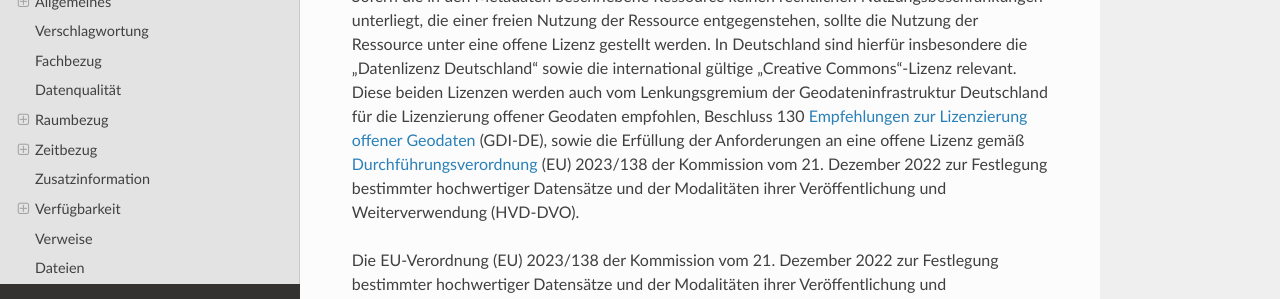
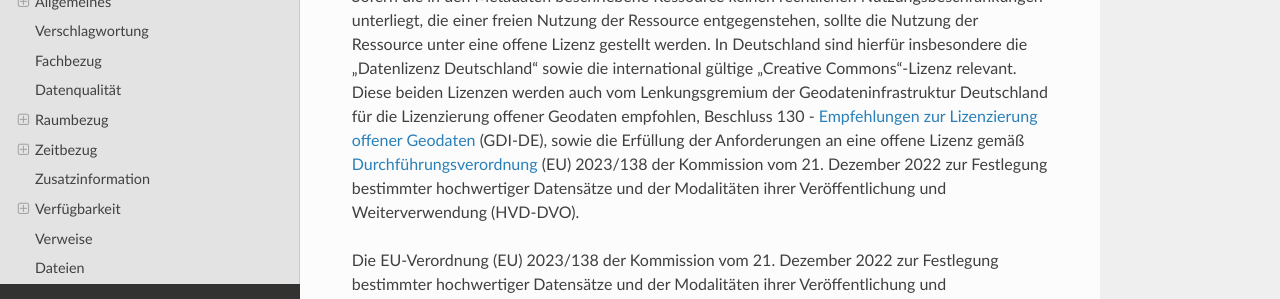
Before and after one commit to tomiwo/ingrid-mdk-st-high-quality-metadata, a Sphinx documentation site: the page built from docs/qualitaetsmanagement/metadatenschema-ige.rst, in a window 1280 px wide and 900 px high, scrolled down 5809 px. Shown: the part 271-570 px from the top of the window. Built offline with Sphinx 7.4.7 and the Read the Docs theme 3.1.0, drawn with Linux system fonts in a browser that asks for light colours; some of the changed text lies outside the part shown.

```diff
--- a/docs/qualitaetsmanagement/metadatenschema-ige.rst
+++ b/docs/qualitaetsmanagement/metadatenschema-ige.rst
@@ -199,7 +199,7 @@ Insgesamt dienen diese Regelungen dazu, die Rechte und Pflichten der Nutzer zu k
 
 Es wird angeregt, die Metadateneinträge zu den einzelnen Ressourcen (Datensätze, Dienste, Dokumente etc.) dahingehend zu überprüfen, ob diese Daten nicht als Open Data zur freien Nutzung zur Verfügung gestellt werden können.
 
-Sofern die in den Metadaten beschriebene Ressource keinen rechtlichen Nutzungsbeschränkungen unterliegt, die einer freien Nutzung der Ressource entgegenstehen, sollte die Nutzung der Ressource unter eine offene Lizenz gestellt werden. In Deutschland sind hierfür insbesondere die „Datenlizenz Deutschland“ sowie die international gültige „Creative Commons“-Lizenz relevant. Diese beiden Lizenzen werden auch vom Lenkungsgremium der Geodateninfrastruktur Deutschland für die Lizenzierung offener Geodaten empfohlen, Beschluss 130 `Empfehlungen zur Lizenzierung offener Geodaten <https://www.gdi-de.org/download/Beschluss/Beschluss_130_Empfehlungen_zur_Lizenzierung_offener_Geodaten_V1-0.pdf>`_ (GDI-DE), sowie die Erfüllung der Anforderungen an eine offene Lizenz gemäß `Durchführungsverordnung <https://eur-lex.europa.eu/legal-content/DE/TXT/PDF/?uri=CELEX:32023R0138&from=DE>`_ (EU) 2023/138 der Kommission vom 21. Dezember 2022 zur Festlegung bestimmter hochwertiger Datensätze und der Modalitäten ihrer Veröffentlichung und Weiterverwendung (HVD-DVO).
+Sofern die in den Metadaten beschriebene Ressource keinen rechtlichen Nutzungsbeschränkungen unterliegt, die einer freien Nutzung der Ressource entgegenstehen, sollte die Nutzung der Ressource unter eine offene Lizenz gestellt werden. In Deutschland sind hierfür insbesondere die „Datenlizenz Deutschland“ sowie die international gültige „Creative Commons“-Lizenz relevant. Diese beiden Lizenzen werden auch vom Lenkungsgremium der Geodateninfrastruktur Deutschland für die Lizenzierung offener Geodaten empfohlen, Beschluss 130 - `Empfehlungen zur Lizenzierung offener Geodaten <https://www.gdi-de.org/download/Beschluss/Beschluss_130_Empfehlungen_zur_Lizenzierung_offener_Geodaten_V1-0.pdf>`_ (GDI-DE), sowie die Erfüllung der Anforderungen an eine offene Lizenz gemäß `Durchführungsverordnung <https://eur-lex.europa.eu/legal-content/DE/TXT/PDF/?uri=CELEX:32023R0138&from=DE>`_ (EU) 2023/138 der Kommission vom 21. Dezember 2022 zur Festlegung bestimmter hochwertiger Datensätze und der Modalitäten ihrer Veröffentlichung und Weiterverwendung (HVD-DVO).
 
 Die EU-Verordnung (EU) 2023/138 der Kommission vom 21. Dezember 2022 zur Festlegung bestimmter hochwertiger Datensätze und der Modalitäten ihrer Veröffentlichung und Weiterverwendung (HVD-DVO) bildet die Grundlage für die vorliegende Lizenz.
 
```
